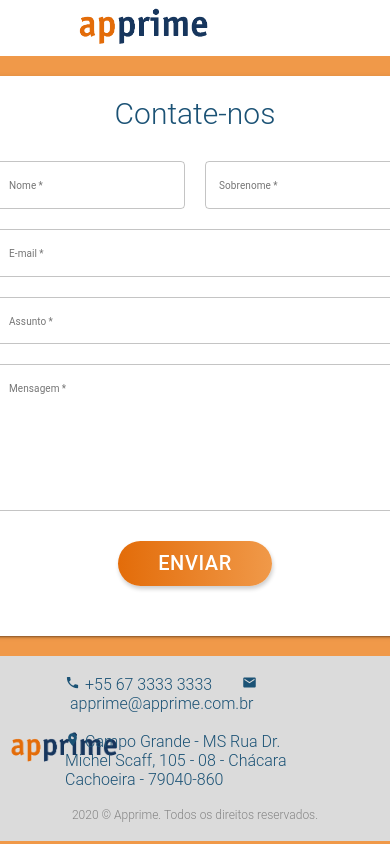
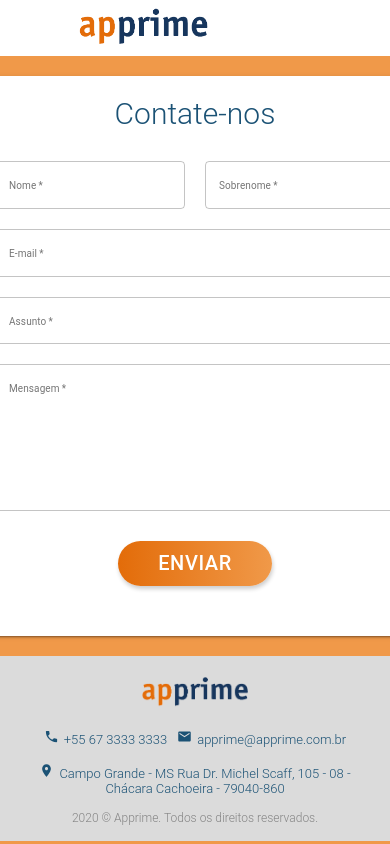
Before and after one commit to El-Raptor/apprime, a React (Create React App) app: page /contact in a window 390 px wide. Shown: the top 844 px of the page. Built offline with nearby package versions, Linux system fonts and the light colour scheme.

Commit message:
página inicial responsiva

```diff
--- a/src/components/Footer/Footer.jsx
+++ b/src/components/Footer/Footer.jsx
@@ -1,44 +1,52 @@
 import React from "react";
-import { StyledBox } from "./styles";
+import {
+  AddressWrapper,
+  ContactWrapper,
+  FooterLogo,
+  FooterInfo,
+  StyledBox,
+  FooterLink,
+  ReservedRights,
+  LogoWrapper,
+  FooterWrapper,
+} from "./styles";
 import EmailIcon from "@material-ui/icons/Email";
 import RoomIcon from "@material-ui/icons/Room";
 import PhoneIcon from "@material-ui/icons/Phone";
 import logo from "../../assets/images/logo.png";
-import { Grid } from "@material-ui/core";
 
 const Footer = () => {
-  const style = {
-    height: "100%",
-  };
-
   return (
     <>
       <StyledBox component="footer">
-        <Grid xs={2}>
-          <img className="footer-logo" src={logo} alt="apprime" />
-        </Grid>
-        <Grid xs={8} style={style}>
-          <div className="footer-info">
-            <div>
+        <LogoWrapper>
+          <FooterLogo src={logo} alt="apprime" />
+        </LogoWrapper>
+        <FooterWrapper>
+          <FooterInfo>
+            <ContactWrapper>
               <PhoneIcon color="secondary" />
-              <a href="tel:+556733333333">+55 67 3333 3333</a>
+              <FooterLink href="tel:+556733333333">+55 67 3333 3333</FooterLink>
               <EmailIcon id="mail" color="secondary" />
-              <a href="mailto:apprime@apprime.com.br">apprime@apprime.com.br</a>
-            </div>
-            <div>
+              <FooterLink href="mailto:apprime@apprime.com.br">
+                apprime@apprime.com.br
+              </FooterLink>
+            </ContactWrapper>
+            <AddressWrapper>
               <RoomIcon color="secondary" />
-              <a
+              <FooterLink
                 href="https://www.google.com.br/maps/place/Rua+Dr.+Michel+Scaff,+105+-+Ch%C3%A1cara+Cachoeira,+Campo+Grande+-+MS,+79040-860/@-20.4606469,-54.5858562,17z/data=!3m1!4b1!4m5!3m4!1s0x9486e8c10dbb445b:0x18de0d8f03363a71!8m2!3d-20.4606519!4d-54.5836675"
                 target="blank"
               >
                 Campo Grande - MS Rua Dr. Michel Scaff, 105 - 08 - Chácara
                 Cachoeira - 79040-860
-              </a>
-            </div>
-            <span>2020 © Apprime. Todos os direitos reservados.</span>
-          </div>
-        </Grid>
-        <Grid xs={2}></Grid>
+              </FooterLink>
+            </AddressWrapper>
+            <ReservedRights>
+              2020 © Apprime. Todos os direitos reservados.
+            </ReservedRights>
+          </FooterInfo>
+        </FooterWrapper>
       </StyledBox>
     </>
   );
--- a/src/components/Footer/styles.js
+++ b/src/components/Footer/styles.js
@@ -11,22 +11,53 @@ export const StyledBox = styled(Box)`
     left: 0;
     bottom: 0;
 
-    .footer-logo {
-        cursor: pointer;
-        width: 128px;
+    @media screen and (max-width: 910px) {
+        flex-direction: column;
     }
+`;
 
-    .footer-info {
+export const FooterWrapper = styled.div`
+    display: flex;
+    justify-content: center;
+    width: 100%;
+    height: 100%;
+`;
+
+export const FooterInfo = styled.div`
     display: flex;
     flex-direction: column;
     justify-content: space-evenly;
     align-items: center;
     height: 100%;
+`;
+
+export const FooterLogo = styled.img`
+    cursor: pointer;
+    width: 128px;
+`;
+
+export const LogoWrapper = styled.div`
+    position: absolute;
+    left: 1rem;
+    //height: 100%;
+    display: flex;
+    justify-content: center;
+
+    @media screen and (max-width: 910px) {
+        position: static;
+        margin-top: 1.5rem;
     }
+`;
 
-    div {
+export const ContactWrapper = styled.div`
     display: inline-block;
-        a {
+
+    #mail {
+        margin-left: 1rem;
+    }
+`;
+
+export const FooterLink = styled.a`
     text-decoration: none;
     color: #1B5275;
     font-family: "Roboto";
@@ -35,16 +66,20 @@ export const StyledBox = styled(Box)`
 
     margin-left: .5rem;
 
+    @media screen and (max-width: 640px) {
+        font-size: 1.3rem;
     }
+`;
 
-            #mail {
-                margin-left: 2em;
-            }
-        span {
+export const AddressWrapper = styled.div`
+    margin: 0 2rem;
+    display: inline-block;
+    text-align: center;
+`;
+
+export const ReservedRights = styled.span`
     color: #858585;
     font-family: "Roboto";
     font-size: 1.2rem;
     font-weight: 300;
-        }
-    }
 `;
--- a/src/components/pages/Home/styles.js
+++ b/src/components/pages/Home/styles.js
@@ -57,10 +57,14 @@ export const HeroContent = styled.div`
             margin-top: 2em;
             width: fit-content;
             padding: .65em;
+            font-size: 2rem;
+            box-shadow: 1px 3px 4px 0px rgba(0,0,0,0.2);
+            transition: 0.3s;
 
-            font-size: 2rem;
+            &:hover {
+                transform: translateY(-2px);
+            }
 
-            box-shadow: 1px 3px 4px 0px rgba(0,0,0,0.2);
         }
     }
 
@@ -79,11 +83,19 @@ export const HeroContent = styled.div`
             }
         }
     }
+    @media screen and (max-width: 420px) {
+        p {
+            &.hero-container-slogan {
+                font-size: 3.2rem;
+                line-height: 3.289rem;
+            }
+        }
+    }
     @media screen and (max-width: 900px) {
         padding: 0 10rem;
     }
     @media screen and (max-width: 740px) {
-        padding: 0;
+        padding: 1.5rem;
     }
 `;
 
@@ -94,11 +106,19 @@ export const AboutContainer = styled.section`
     scroll-margin-top: 6rem;
     //scroll-snap-margin-top: 6rem;
 
-    padding: 5rem 7.4rem 5rem 7.4rem;
+    padding: 5rem 7.4rem;
 
     @media screen and (max-width: 1250px) {
         flex-direction: column;
         align-items: center;
+    }
+
+    @media screen and (max-width: 500px) {
+        padding: 5rem;
+    }
+
+    @media screen and (max-width: 450px) {
+        padding: 5rem 3.5rem;
     }
 `;
 
@@ -130,20 +150,13 @@ export const AboutWrapper = styled.div`
     }
 
     @media screen and (max-width: 500px) {
-
         h1 {
             font-size: 2.4rem;
         }
-
-        p {
-            font-size: 1.3rem;
-        }
     }
 
-    @media screen and (max-width: 480px) {
-        p {
-            font-size: .9rem;
-        }
+    @media screen and (max-width: 600px) {
+       p { text-align: justify; }
     }
 
 `;
@@ -157,7 +170,7 @@ export const ImgWrapper = styled.div`
         box-shadow: 4px 7px 10px 0px rgba(0,0,0,0.2);
 
         @media screen and (max-width: 570px) {
-            width: 35rem;
+            width: 100%;
         }
     }
 `;
@@ -213,11 +226,13 @@ export const SolutionsContent = styled.div`
             font-size: 2.4rem;
         }
     }
-    @media screen and (max-width: 1040px) {
-        padding: 5rem 15rem;
+    @media screen and (max-width: 1040px) { padding: 5rem 15rem; }
+    @media screen and (max-width: 860px) { padding: 5rem 5rem; }
+    @media screen and (max-width: 600px) {
+        > p { text-align: justify; }
     }
-    @media screen and (max-width: 860px) {
-        padding: 5rem 5rem;
+    @media screen and (max-width: 500px) {
+        > p { font-size: 1.8rem; }
     }
 `;
 
@@ -235,6 +250,10 @@ export const SolutionsBar = styled.div`
 
     @media screen and (max-width: 580px) {
         height: 50px;
+        //display: none;
+    }
+    @media screen and (max-width: 340px) {
+        height: 20px;
         //display: none;
     }
 `;
```
Lines whose indentation alone changed are shown as unchanged.
